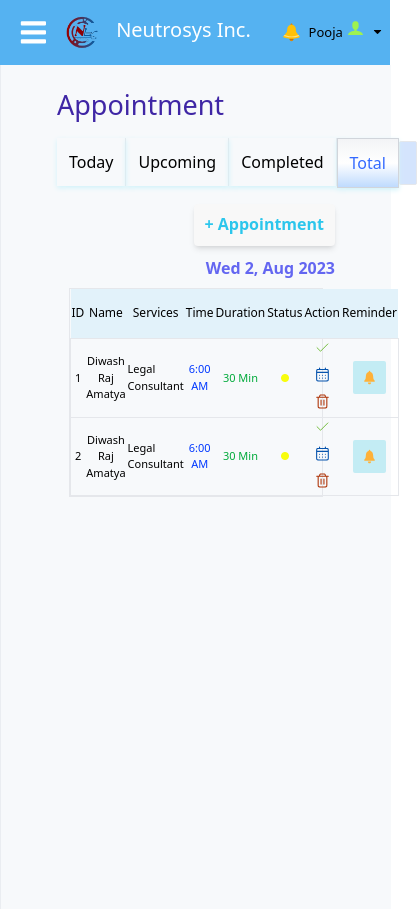
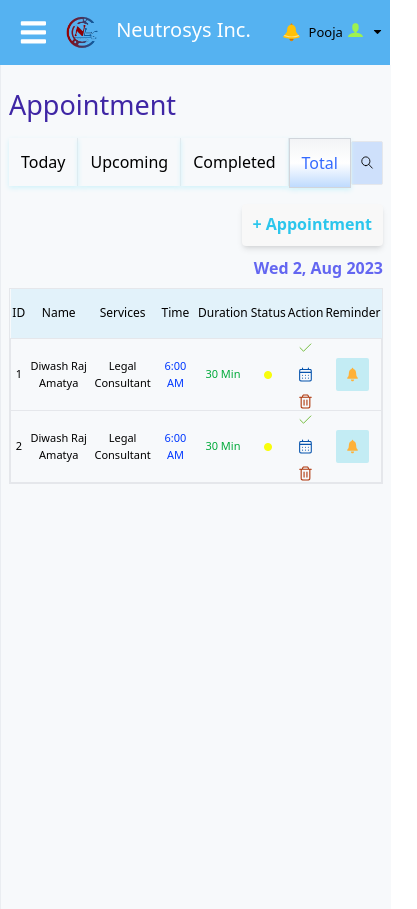
Before and after one commit to Ranjananeutroline/Appointment-Schedules, a React (Create React App) app: page /appointment in a window 390 px wide. Both pictures are taken after a click on the button "Total". Shown: the whole page, 417 px wide, since content can reach past the window. Built offline with nearby package versions, Linux system fonts and the light colour scheme; no server answers.

Commit message:
7thsept-appointment-responssive

```diff
--- a/src/components/Appointment/Home.css
+++ b/src/components/Appointment/Home.css
@@ -37,3 +37,21 @@
     width: 90%; /* Adjust the width for small screens */
   }
 }
+@media screen and (max-width: 915px){
+  .appointment-main{
+    padding-left: 2rem;
+    padding-right: 2rem;
+  }
+}
+@media screen and (max-width: 830px){
+  .appointment-main{
+    padding-left: 1rem;
+    padding-right: 1rem;
+  }
+}
+@media screen and (max-width: 520px){
+  .appointment-main{
+    padding-left: 0.5rem;
+    padding-right: 0.5rem;
+  }
+}
--- a/src/components/NavbarElements.jsx
+++ b/src/components/NavbarElements.jsx
@@ -43,8 +43,10 @@ export const NavLink = styled(Link)`
   }
 
   &:hover {
-    transition: all 0.2s ease-in-out;
+    transition: all 0.5s ease-in-out;
     color: black;
+    transform: scale(1.03);
+    // transition-duration: 1s;
     // background: #3591cfbd;
   }
 
--- a/src/components/Sidebar.css
+++ b/src/components/Sidebar.css
@@ -46,6 +46,11 @@
     }
     .icon-div svg{
         margin-top: 5px!important;
+    }
+}
+@media only screen and (max-width: 767px){
+    .profileicon-svg{
+        margin-top: 4px;
     }
 }
 @media only screen and (max-width: 515px){
--- a/src/components/Sidebar.js
+++ b/src/components/Sidebar.js
@@ -44,7 +44,7 @@ justify-content: center;
 position: absolute;
 left: ${({ sidebar }) => (sidebar ? "0" : "-100%")};
 transition: 300ms;
-z-index: 10;
+z-index: 12;
 `;
 
 const SidebarWrap = styled.div`
@@ -100,7 +100,8 @@ return (
             src={header_avatar}
             className="h-[30px] w-[30px] mr-[5px] md:h-[30px] md:w-[30px] avatar-img"
           /> */}
-		  <p style={{paddingRight:"5px", fontSize:"17px"}}><ImUser style={{color:"#adff2fd4"}} /></p>
+		  <p style={{paddingRight:"5px", fontSize:"17px"}}>
+			<ImUser style={{color:"#adff2fd4", marginTop:"2px"}} className="profileicon-svg" /></p>
 		  </div>
 		  </Link>
           <img
--- a/src/components/service.css
+++ b/src/components/service.css
@@ -114,10 +114,10 @@ th{
   width: 85px;
 }
 td{
-  font-size: 14px;
+  font-size: 13px;
 }
 th{
-  font-size: 14.5px;
+  font-size: 14px;
 }
 }
 @media only screen and (max-width: 530px){
--- a/src/shared/Table/Today.css
+++ b/src/shared/Table/Today.css
@@ -31,4 +31,85 @@ td{
   .today-s{
     width: 140px;
   }
+  .today-accept-svg{
+    width: 15px;
+    height: 15px;
+  }
+  .today-reschedule-svg{
+    width: 15px;
+    height: 18px;
+  }
+  .today-delete-svg{
+    width: 15px;
+    height: 18px;
+  }
+  .today-item-name{
+    text-align: center;
+  }
+  .today-item-ser{
+    text-align: center;
+  }
+  .today-notified-btn{
+    font-size: 13px;
+  }
+  .today-notified-btn img{
+   width: 0.8rem;
+  }
 }
+@media only screen and (max-width: 630px){
+  .notify-div{
+    width: 90%;
+    margin: auto;
+  }
+}
+@media only screen and (max-width: 579px){
+  .today-n {
+    width: 135px;
+  }
+  .today-s {
+    width: 105px;
+  }
+  .today-s {
+    width: 125px;
+  }
+}
+@media only screen and (max-width: 571px){
+  .today-accept-svg{
+    width: 13px;
+    height: 13px;
+  }
+  .today-reschedule-svg{
+    width: 13px;
+    height: 15px;
+  }
+  .today-delete-svg{
+    width: 13px;
+    height: 15px;
+  }
+  .today-notified-btn{
+    font-size: 12px;
+  }
+  .today-notified-btn img{
+    width: 0.65rem;
+    margin-top: 2px;
+   }
+   .today-item-name{
+    padding-left: 0;
+    padding-right: 0;
+  }
+}
+@media only screen and (max-width: 520px){
+  .today-n {
+    width: 250px;
+  }
+  .today-s {
+    width: 55px;
+  }
+  .notify-div {
+    width: 80%;
+  }
+  .today-item-ser {
+   padding-left: 0;
+   padding-right: 0;
+  }
+}
--- a/src/shared/Table/Today.js
+++ b/src/shared/Table/Today.js
@@ -144,8 +144,8 @@ function Total() {
           {data.map((item) => (
             <tr key={item.id} className="border h-[60px]">
               <td className=" text-center">{item.id}</td>
-              <td className=" text-left px-3 ">{item.name}</td>
-              <td className="text-left px-3">{item.services}</td>
+              <td className=" text-left px-3 today-item-name">{item.name}</td>
+              <td className="text-left px-3 today-item-ser">{item.services}</td>
               <td className=" text-center text-[#0038FF]">{item.time}</td>
               <td className=" text-center  text-[#00AA3A]">{item.duration}</td>
               <td className="  text-center ">
@@ -176,6 +176,7 @@ function Total() {
                         viewBox="0 0 17 12"
                         fill="none"
                         xmlns="http://www.w3.org/2000/svg"
+                        className='today-accept-svg'
                       >
                         <path
                           d="M1 5.94979L5.94975 10.8995L15.8482 1"
@@ -194,6 +195,7 @@ function Total() {
                         viewBox="0 0 17 12"
                         fill="none"
                         xmlns="http://www.w3.org/2000/svg"
+
                       >
                         <path
                           d="M1 5.94979L5.98139 10.8995L15.9431 1"
@@ -220,6 +222,7 @@ function Total() {
                     viewBox="0 0 18 20"
                     fill="none"
                     xmlns="http://www.w3.org/2000/svg"
+                    className='today-reschedule-svg'
                   >
                     <path
                       d="M4.91788 3H4.11077C2.98043 3 2.41485 3 1.98312 3.21799C1.60335 3.40973 1.29482 3.71547 1.10133 4.0918C0.881348 4.51962 0.881348 5.08009 0.881348 6.2002V7M4.91788 3H12.9909M4.91788 3V1M12.9909 3H13.7984C14.9288 3 15.4932 3 15.9249 3.21799C16.3046 3.40973 16.6142 3.71547 16.8077 4.0918C17.0275 4.5192 17.0275 5.07899 17.0275 6.19691V7M12.9909 3V1M0.881348 7V15.8002C0.881348 16.9203 0.881348 17.4801 1.10133 17.9079C1.29482 18.2842 1.60335 18.5905 1.98312 18.7822C2.41442 19 2.97933 19 4.10745 19H13.8014C14.9295 19 15.4936 19 15.9249 18.7822C16.3046 18.5905 16.6142 18.2842 16.8077 17.9079C17.0275 17.4805 17.0275 16.9215 17.0275 15.8036V7M0.881348 7H17.0275M12.9909 15H12.993L12.9929 15.002L12.9909 15.002V15ZM8.95441 15H8.95642L8.95638 15.002L8.95441 15.002V15ZM4.91788 15H4.9199L4.91985 15.002L4.91788 15.002V15ZM12.9929 11V11.002L12.9909 11.002V11H12.9929ZM8.95441 11H8.95642L8.95638 11.002L8.95441 11.002V11ZM4.91788 11H4.9199L4.91985 11.002L4.91788 11.002V11Z"
@@ -240,6 +243,7 @@ function Total() {
                     viewBox="0 0 18 20"
                     fill="none"
                     xmlns="http://www.w3.org/2000/svg"
+                    className="today-delete-svg"
                   >
                     <path
                       d="M11 8V15M7 8V15M3 4V15.8C3 16.9201 3 17.4798 3.21799 17.9076C3.40973 18.2839 3.71547 18.5905 4.0918 18.7822C4.5192 19 5.07899 19 6.19691 19H11.8031C12.921 19 13.48 19 13.9074 18.7822C14.2837 18.5905 14.5905 18.2839 14.7822 17.9076C15 17.4802 15 16.921 15 15.8031V4M3 4H5M3 4H1M5 4H13M5 4C5 3.06812 5 2.60241 5.15224 2.23486C5.35523 1.74481 5.74432 1.35523 6.23438 1.15224C6.60192 1 7.06812 1 8 1H10C10.9319 1 11.3978 1 11.7654 1.15224C12.2554 1.35523 12.6447 1.74481 12.8477 2.23486C12.9999 2.6024 13 3.06812 13 4M13 4H15M15 4H17"
@@ -290,7 +294,7 @@ function Total() {
                 </Modal>
               </td>
               <td className="text-center  ">
-                <div className=" flex justify-center">
+                <div className=" flex justify-center notify-div">
                   {!item.notified ? (
                     <button
                       className="flex bg-[#C3ECF4]  gap-2 text-[15px] justify-center items-center rounded-sm p-2"
@@ -304,7 +308,7 @@ function Total() {
                       />
                     </button>
                   ) : (
-                    <button className="flex gap-1  bg-[#EDEDED] text-[#0038FF]  text-[14px] justify-center rounded-sm items-center p-2">
+                    <button className="flex gap-1  bg-[#EDEDED] text-[#0038FF]  text-[14px] justify-center rounded-sm items-center p-2 today-notified-btn">
                       Notified
                       <img className="w-4" src={vector} alt="notified" />
                     </button>
--- a/src/shared/Table/Total.js
+++ b/src/shared/Table/Total.js
@@ -136,7 +136,7 @@ function Total() {
     setData(updatedData);
   };
   return (
-    <div className="border mx-3">
+    <div className="border">
       <table className="w-full h-full">
         <thead className="bg-[#E2F2FA]">
           <tr className="h-[50px] text-[12px] md:text-[16px]">
@@ -157,7 +157,7 @@ function Total() {
               className="border h-[50%] text-[11px] md:text-[16px] md:h-[60px]"
             >
               <td className=" text-center w-[5%] md:w-[3%]">{item.id}</td>
-              <td className="text-left w-[25%] md:w-[20%] py-3.5 md:p-5">
+              <td className="text-left w-[25%] md:w-[20%] py-3.5 md:p-5 today-item-name">
                 <button
                   // className="border "
                   onClick={() => onOpenDetailModal(item.id)}
@@ -165,7 +165,7 @@ function Total() {
                   {item.name}
                 </button>
               </td>
-              <td className="text-left w-[20%] md:w-[15%] py-3 md:p-5">
+              <td className="text-left w-[20%] md:w-[15%] py-3 md:p-5 today-item-ser">
                 {item.services}
               </td>
               <td className="text-center  w-[15%] md:w-[10%] text-[#0038FF]">
@@ -208,6 +208,7 @@ function Total() {
                           viewBox="0 0 17 12"
                           fill="none"
                           xmlns="http://www.w3.org/2000/svg"
+
                         >
                           <path
                             d="M1 5.94979L5.94975 10.8995L15.8482 1"
@@ -227,6 +228,7 @@ function Total() {
                         viewBox="0 0 17 12"
                         fill="none"
                         xmlns="http://www.w3.org/2000/svg"
+
                       >
                         <path
                           d="M1 5.94979L5.98139 10.8995L15.9431 1"
@@ -256,6 +258,7 @@ function Total() {
                       viewBox="0 0 18 20"
                       fill="none"
                       xmlns="http://www.w3.org/2000/svg"
+
                     >
                       <path
                         d="M4.91788 3H4.11077C2.98043 3 2.41485 3 1.98312 3.21799C1.60335 3.40973 1.29482 3.71547 1.10133 4.0918C0.881348 4.51962 0.881348 5.08009 0.881348 6.2002V7M4.91788 3H12.9909M4.91788 3V1M12.9909 3H13.7984C14.9288 3 15.4932 3 15.9249 3.21799C16.3046 3.40973 16.6142 3.71547 16.8077 4.0918C17.0275 4.5192 17.0275 5.07899 17.0275 6.19691V7M12.9909 3V1M0.881348 7V15.8002C0.881348 16.9203 0.881348 17.4801 1.10133 17.9079C1.29482 18.2842 1.60335 18.5905 1.98312 18.7822C2.41442 19 2.97933 19 4.10745 19H13.8014C14.9295 19 15.4936 19 15.9249 18.7822C16.3046 18.5905 16.6142 18.2842 16.8077 17.9079C17.0275 17.4805 17.0275 16.9215 17.0275 15.8036V7M0.881348 7H17.0275M12.9909 15H12.993L12.9929 15.002L12.9909 15.002V15ZM8.95441 15H8.95642L8.95638 15.002L8.95441 15.002V15ZM4.91788 15H4.9199L4.91985 15.002L4.91788 15.002V15ZM12.9929 11V11.002L12.9909 11.002V11H12.9929ZM8.95441 11H8.95642L8.95638 11.002L8.95441 11.002V11ZM4.91788 11H4.9199L4.91985 11.002L4.91788 11.002V11Z"
@@ -284,6 +287,7 @@ function Total() {
                       viewBox="0 0 18 20"
                       fill="none"
                       xmlns="http://www.w3.org/2000/svg"
+
                     >
                       <path
                         d="M11 8V15M7 8V15M3 4V15.8C3 16.9201 3 17.4798 3.21799 17.9076C3.40973 18.2839 3.71547 18.5905 4.0918 18.7822C4.5192 19 5.07899 19 6.19691 19H11.8031C12.921 19 13.48 19 13.9074 18.7822C14.2837 18.5905 14.5905 18.2839 14.7822 17.9076C15 17.4802 15 16.921 15 15.8031V4M3 4H5M3 4H1M5 4H13M5 4C5 3.06812 5 2.60241 5.15224 2.23486C5.35523 1.74481 5.74432 1.35523 6.23438 1.15224C6.60192 1 7.06812 1 8 1H10C10.9319 1 11.3978 1 11.7654 1.15224C12.2554 1.35523 12.6447 1.74481 12.8477 2.23486C12.9999 2.6024 13 3.06812 13 4M13 4H15M15 4H17"
```
